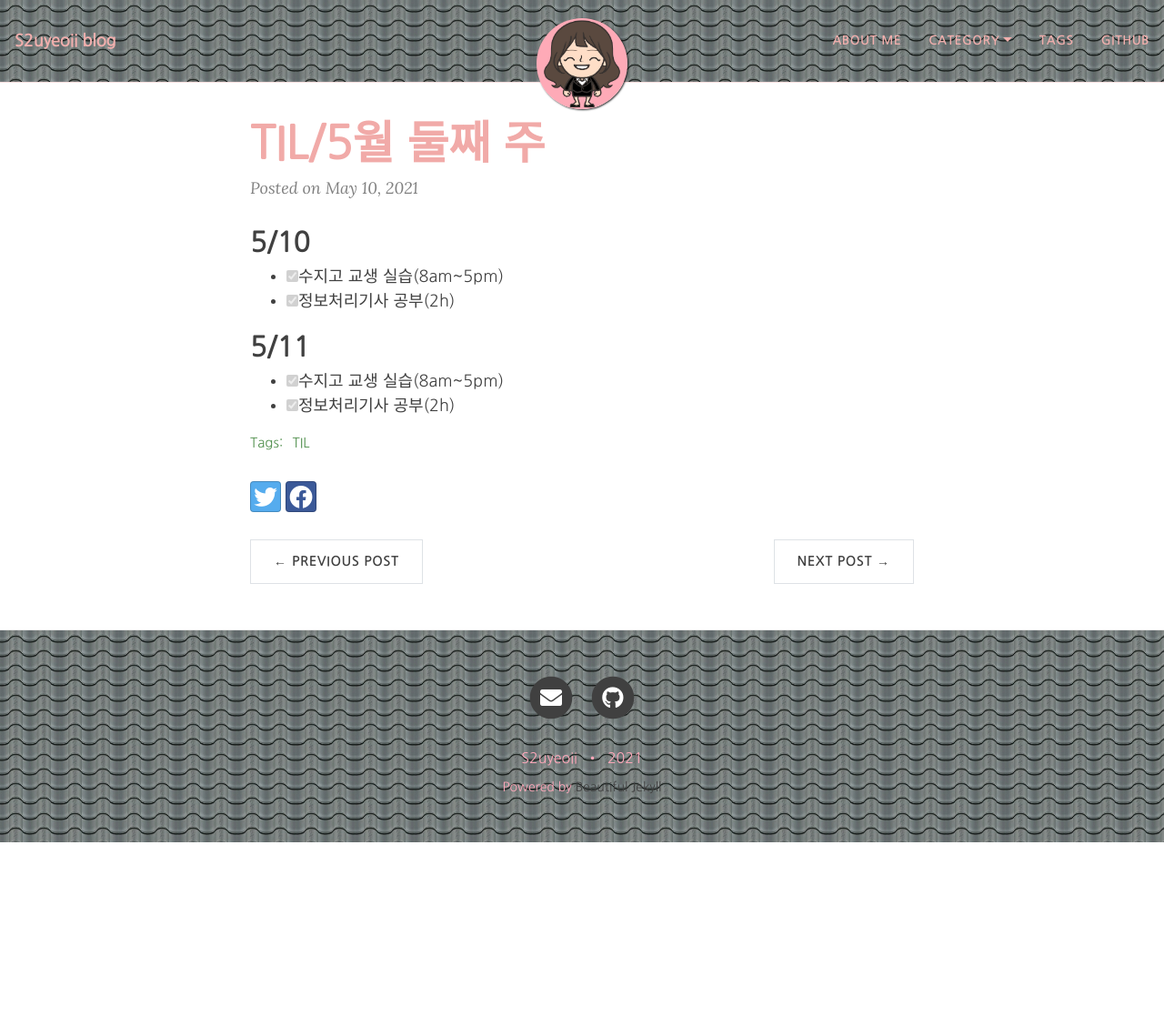
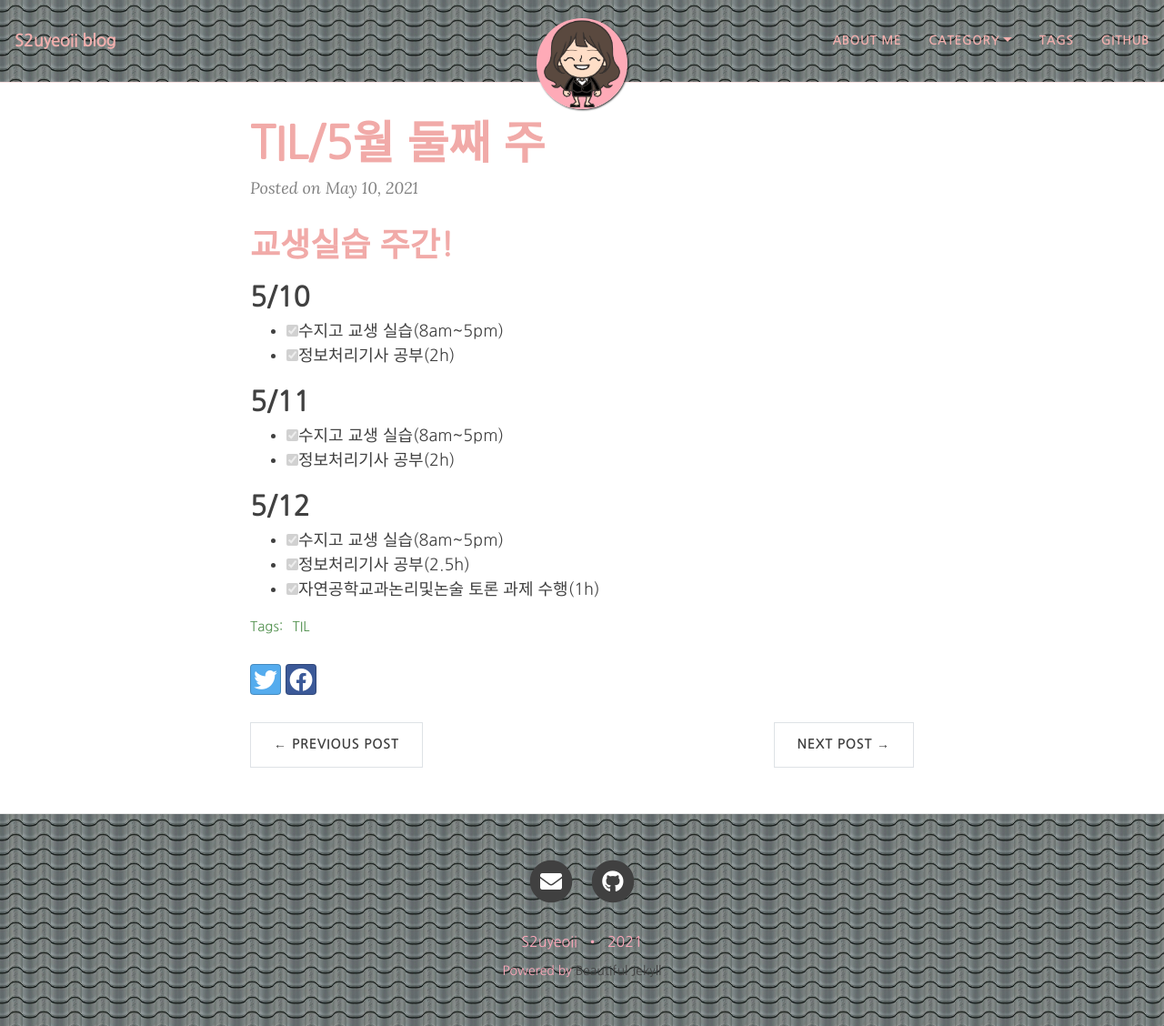
Before and after one commit to yeoneed/yeoneed.github.io, a Jekyll site: the page built from _posts/2021-05-10-TIL-5월 둘째 주.md, in a window 1280 px wide and 1128 px high. Shown: the whole window at 91% size. Built offline with Jekyll 4.4.1, drawn with Linux system fonts in a browser that asks for light colours; nearby versions of some CDN libraries; some web fonts are replaced.

Commit message:
Update 2021-05-10-TIL-5월 둘째 주.md

```diff
--- a/_posts/2021-05-10-TIL-5월 둘째 주.md
+++ b/_posts/2021-05-10-TIL-5월 둘째 주.md
@@ -7,6 +7,8 @@ tags: [TIL]
 category: [TIL]
 
 ---
+# 교생실습 주간!
+
 ## 5/10
 
  - [x] 수지고 교생 실습(8am~5pm)
@@ -15,3 +17,8 @@ category: [TIL]
 ## 5/11
  - [x] 수지고 교생 실습(8am~5pm)
  - [x] 정보처리기사 공부(2h)
+
+## 5/12
+ - [x] 수지고 교생 실습(8am~5pm)
+ - [x] 정보처리기사 공부(2.5h)
+ - [x] 자연공학교과논리및논술 토론 과제 수행(1h)
```
